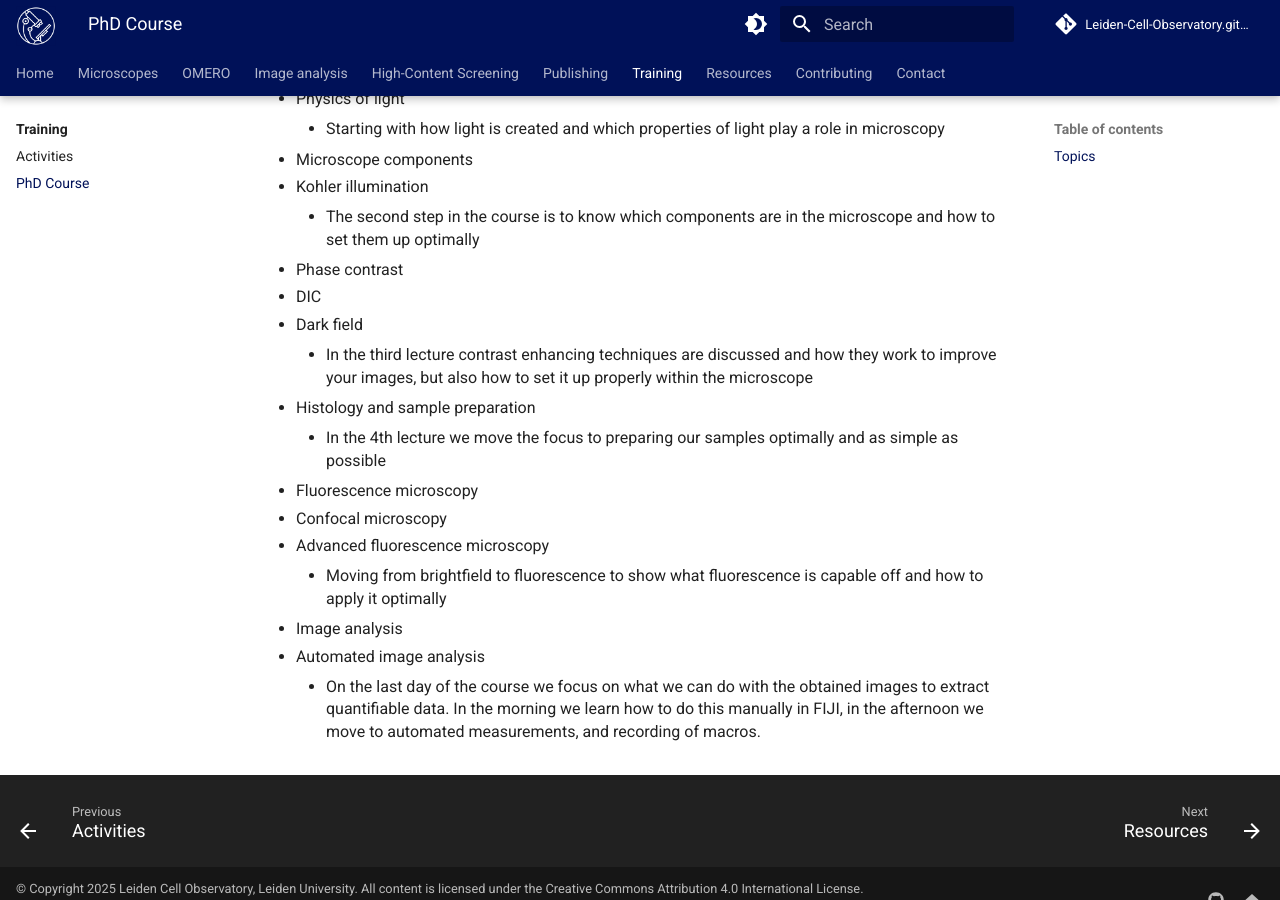
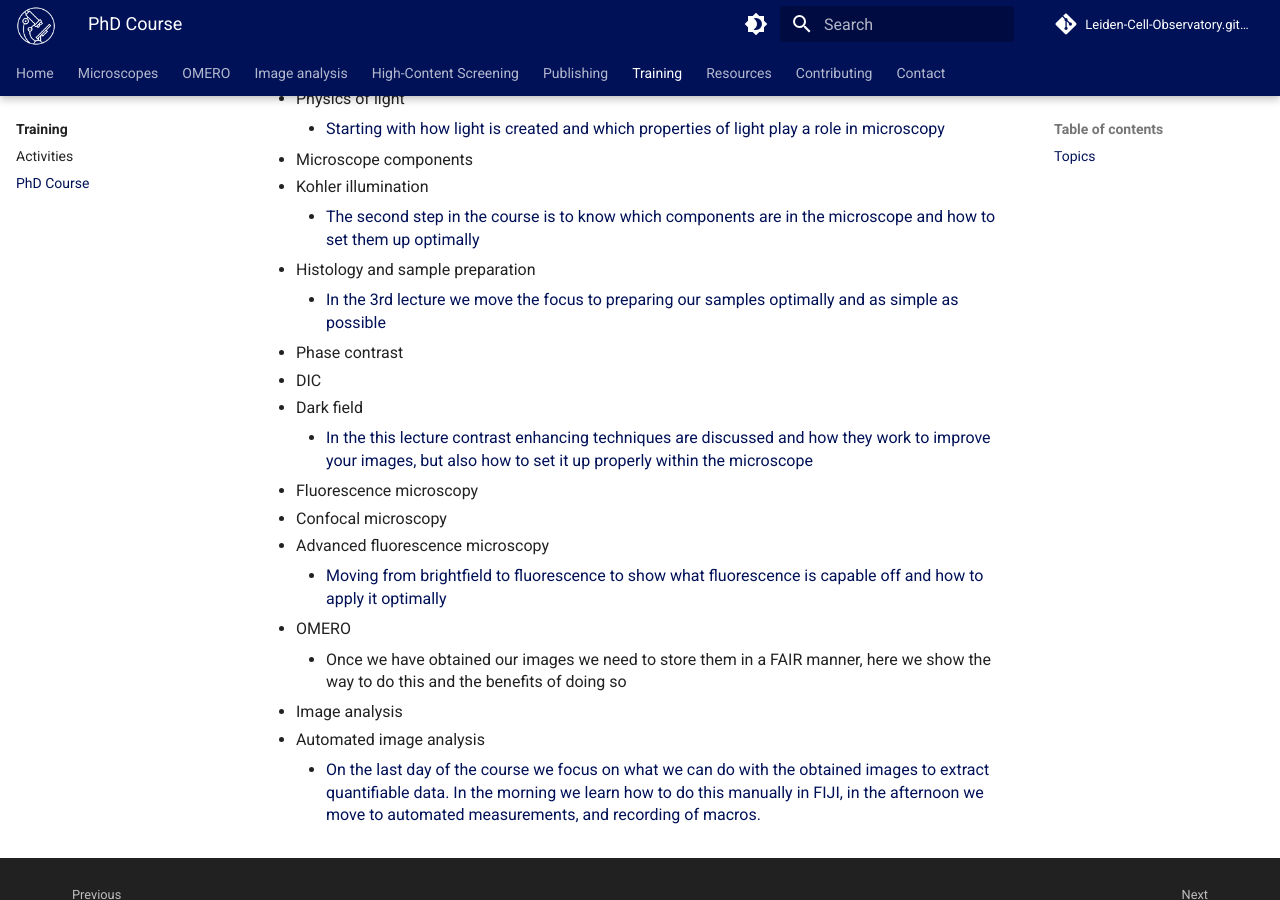
Before and after one commit to Leiden-Cell-Observatory/Leiden-Cell-Observatory.github.io, an MkDocs documentation site: the page built from docs/courses/phd-course.md, in a window 1280 px wide and 900 px high, scrolled down 413 px. Built offline with MkDocs 1.6.1 and Material for MkDocs 9.7.7, drawn with Linux system fonts in a browser that asks for light colours; comment, search, counter and statistics services are not loaded.

Commit message:
Add video links to PhD course topics

```diff
--- a/docs/courses/phd-course.md
+++ b/docs/courses/phd-course.md
@@ -4,20 +4,22 @@ This is a yearly event where we move in one week from the physics of light throu
 
 ## Topics
 - Physics of light
-    - Starting with how light is created and which properties of light play a role in microscopy
+    - [Starting with how light is created and which properties of light play a role in microscopy](https://video.leidenuniv.nl/media/t/1_dcxitmkj)
 - Microscope components
 - Kohler illumination
-    - The second step in the course is to know which components are in the microscope and how to set them up optimally
+    - [The second step in the course is to know which components are in the microscope and how to set them up optimally](https://video.leidenuniv.nl/media/t/1_e38wkqm7)
+- Histology and sample preparation
+    - [In the 3rd lecture we move the focus to preparing our samples optimally and as simple as possible](https://video.leidenuniv.nl/media/t/1_691gnymw)
 - Phase contrast
 - DIC
 - Dark field
-    - In the third lecture contrast enhancing techniques are discussed and how they work to improve your images, but also how to set it up properly within the microscope
-- Histology and sample preparation
-    - In the 4th lecture we move the focus to preparing our samples optimally and as simple as possible
+    - [In the this lecture contrast enhancing techniques are discussed and how they work to improve your images, but also how to set it up properly within the microscope](https://video.leidenuniv.nl/media/t/1_49ht4u6e)
 - Fluorescence microscopy
 - Confocal microscopy
 - Advanced fluorescence microscopy
-    - Moving from brightfield to fluorescence to show what fluorescence is capable off and how to apply it optimally
+    - [Moving from brightfield to fluorescence to show what fluorescence is capable off and how to apply it optimally](https://video.leidenuniv.nl/media/t/1_9lonufca)
+ - OMERO
+    - Once we have obtained our images we need to store them in a FAIR manner, here we show the way to do this and the benefits of doing so
 - Image analysis
 - Automated image analysis
-    - On the last day of the course we focus on what we can do with the obtained images to extract quantifiable data. In the morning we learn how to do this manually in FIJI, in the afternoon we move to automated measurements, and recording of macros.
+    - [On the last day of the course we focus on what we can do with the obtained images to extract quantifiable data. In the morning we learn how to do this manually in FIJI, in the afternoon we move to automated measurements, and recording of macros.](https://video.leidenuniv.nl/media/t/1_ye02kigs)
```
